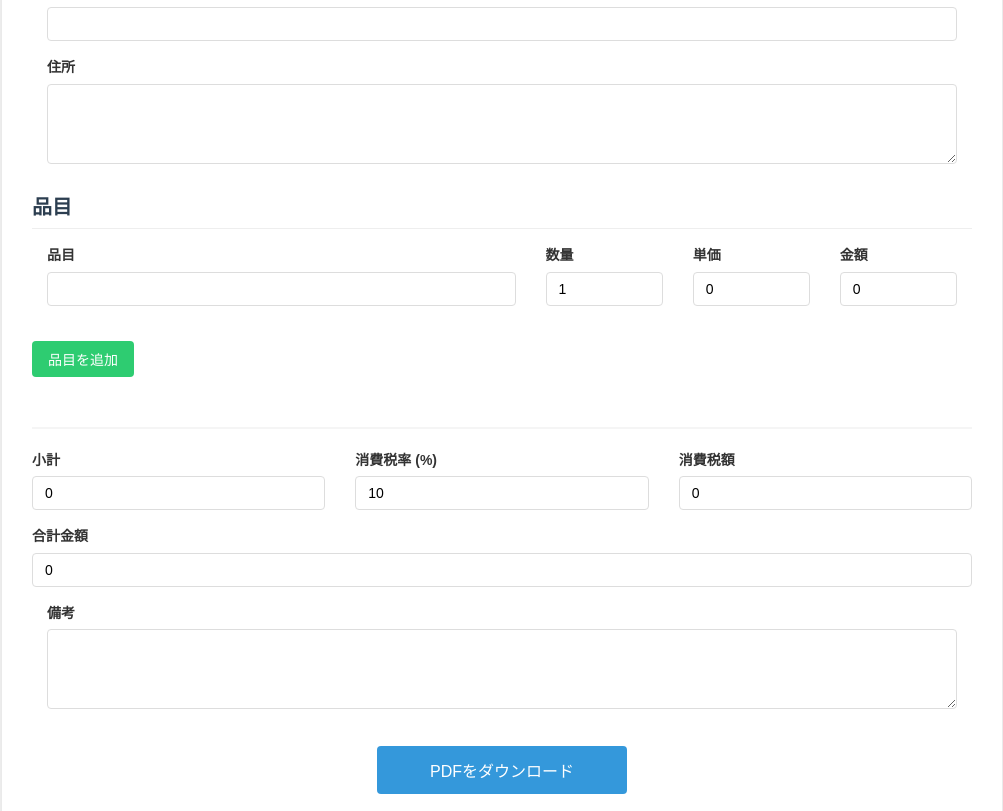
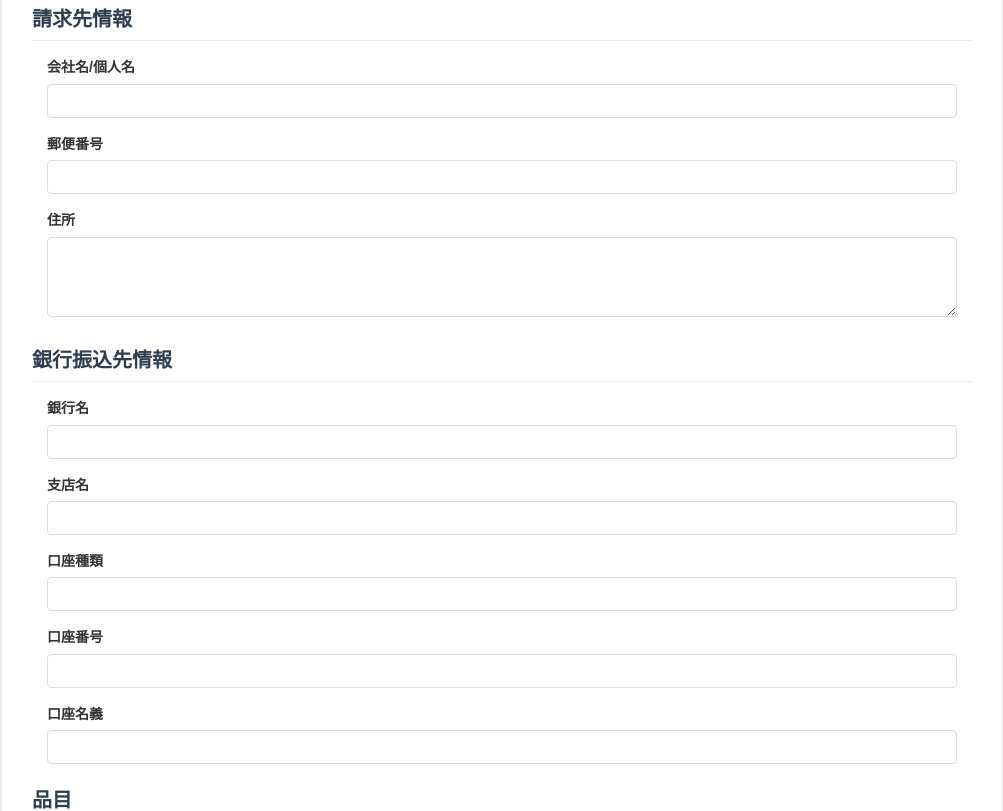
Before and after one commit to akira1110/invoice-web2, a React (Create React App) app: page / in a window 1280 px wide. Shown: the part 705-1516 px from the top of the page, without its empty margins (138-1141 px from the left). Built offline with nearby package versions, Linux system fonts and the light colour scheme.

Commit message:
銀行振込先情報と郵便番号の入力欄を追加しました。

```diff
--- a/src/App.js
+++ b/src/App.js
@@ -14,12 +14,21 @@ function App() {
     company: {
       name: '',
       address: '',
+      postalCode: '',
       phone: '',
       email: ''
     },
     client: {
       name: '',
-      address: ''
+      address: '',
+      postalCode: ''
+    },
+    bankInfo: {
+      bankName: '',
+      branchName: '',
+      accountType: '',
+      accountNumber: '',
+      accountName: ''
     },
     items: [
       { description: '', quantity: 1, unitPrice: 0, amount: 0 }
@@ -50,6 +59,17 @@ function App() {
       ...invoice,
       client: {
         ...invoice.client,
+        [name]: value
+      }
+    });
+  };
+
+  const handleBankInfoChange = (e) => {
+    const { name, value } = e.target;
+    setInvoice({
+      ...invoice,
+      bankInfo: {
+        ...invoice.bankInfo,
         [name]: value
       }
     });
@@ -148,6 +168,7 @@ function App() {
           <div>
             <h3 style="margin-bottom: 10px;">請求元:</h3>
             <p>${invoice.company.name}</p>
+            <p>〒${invoice.company.postalCode}</p>
             <p>${invoice.company.address}</p>
             <p>電話: ${invoice.company.phone}</p>
             <p>メール: ${invoice.company.email}</p>
@@ -155,6 +176,7 @@ function App() {
           <div>
             <h3 style="margin-bottom: 10px;">請求先:</h3>
             <p>${invoice.client.name}</p>
+            <p>〒${invoice.client.postalCode}</p>
             <p>${invoice.client.address}</p>
           </div>
         </div>
@@ -193,6 +215,15 @@ function App() {
             <p>合計金額:</p>
             <p>¥${invoice.total.toLocaleString()}</p>
           </div>
+        </div>
+
+        <div style="margin-top: 30px;">
+          <h3 style="margin-bottom: 10px;">振込先情報:</h3>
+          <p><strong>銀行名:</strong> ${invoice.bankInfo.bankName}</p>
+          <p><strong>支店名:</strong> ${invoice.bankInfo.branchName}</p>
+          <p><strong>口座種類:</strong> ${invoice.bankInfo.accountType}</p>
+          <p><strong>口座番号:</strong> ${invoice.bankInfo.accountNumber}</p>
+          <p><strong>口座名義:</strong> ${invoice.bankInfo.accountName}</p>
         </div>
 
         ${invoice.notes ? `
@@ -287,6 +318,15 @@ function App() {
             />
           </div>
           <div className="form-group">
+            <label>郵便番号</label>
+            <input
+              type="text"
+              name="postalCode"
+              value={invoice.company.postalCode}
+              onChange={handleCompanyChange}
+            />
+          </div>
+          <div className="form-group">
             <label>住所</label>
             <textarea
               name="address"
@@ -326,12 +366,68 @@ function App() {
             />
           </div>
           <div className="form-group">
+            <label>郵便番号</label>
+            <input
+              type="text"
+              name="postalCode"
+              value={invoice.client.postalCode}
+              onChange={handleClientChange}
+            />
+          </div>
+          <div className="form-group">
             <label>住所</label>
             <textarea
               name="address"
               value={invoice.client.address}
               onChange={handleClientChange}
             ></textarea>
+          </div>
+
+          <h2>銀行振込先情報</h2>
+          <div className="form-group">
+            <label>銀行名</label>
+            <input
+              type="text"
+              name="bankName"
+              value={invoice.bankInfo.bankName}
+              onChange={handleBankInfoChange}
+            />
+          </div>
+          <div className="form-group">
+            <label>支店名</label>
+            <input
+              type="text"
+              name="branchName"
+              value={invoice.bankInfo.branchName}
+              onChange={handleBankInfoChange}
+            />
+          </div>
+          <div className="form-group">
+            <label>口座種類</label>
+            <input
+              type="text"
+              name="accountType"
+              value={invoice.bankInfo.accountType}
+              onChange={handleBankInfoChange}
+            />
+          </div>
+          <div className="form-group">
+            <label>口座番号</label>
+            <input
+              type="text"
+              name="accountNumber"
+              value={invoice.bankInfo.accountNumber}
+              onChange={handleBankInfoChange}
+            />
+          </div>
+          <div className="form-group">
+            <label>口座名義</label>
+            <input
+              type="text"
+              name="accountName"
+              value={invoice.bankInfo.accountName}
+              onChange={handleBankInfoChange}
+            />
           </div>
 
           <h2>品目</h2>
```
